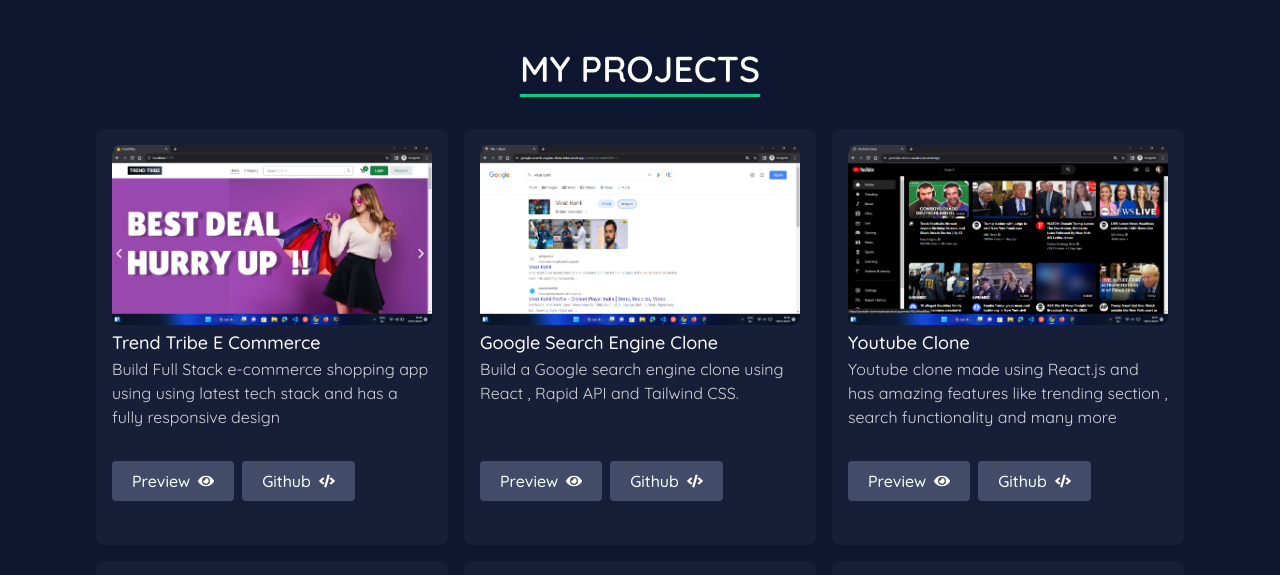
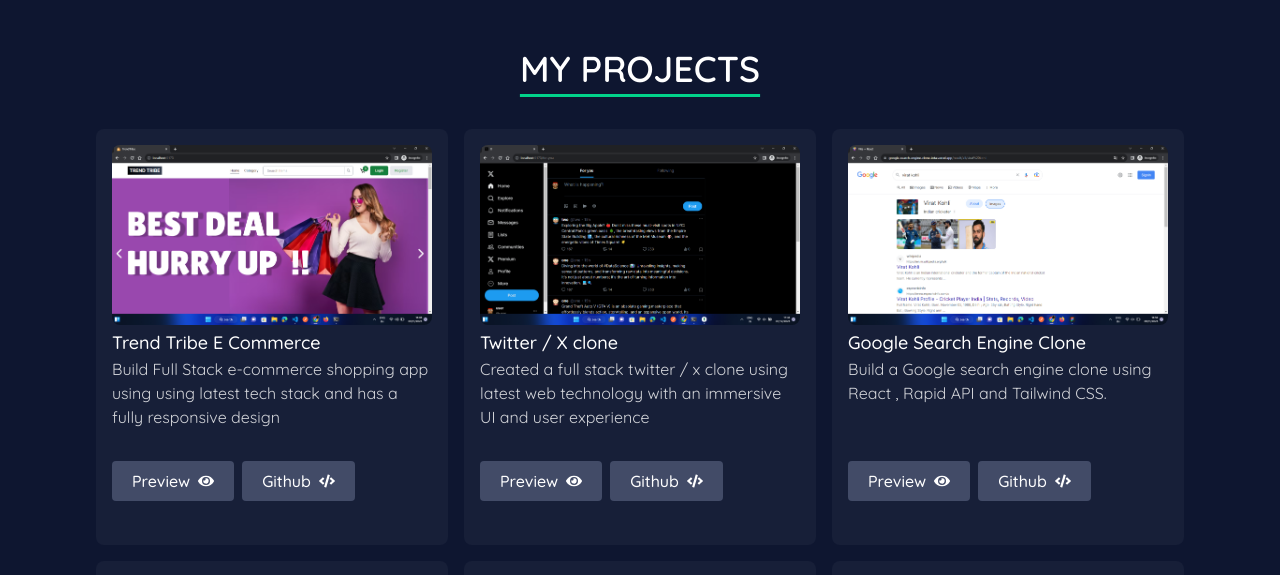
Before and after one commit to Himanshu-0981/my-portfolio, a React (Vite) app: page / in a window 1280 px wide. Shown: the part 2000-2575 px from the top of the page. Built offline with nearby package versions, Linux system fonts and the light colour scheme.

Commit message:
twitter project added

```diff
--- a/src/data/projectsData.js
+++ b/src/data/projectsData.js
@@ -3,6 +3,7 @@
 import yt from "../assets/yt.png";
 import movie from "../assets/movie.png";
 import weather_app from "../assets/weather-app.png";
+import twitter_clone from "../assets/twitter-clone.png";
 
 export const projectsData = [
   {
@@ -12,6 +13,14 @@
       "Build Full Stack e-commerce shopping app using using latest tech stack and has a fully responsive design",
     preview: "https://e-commerce-himanshu-0981.vercel.app/",
     github: "https://github.com/Himanshu-0981/e-commerce",
+  },
+  {
+    title: "Twitter / X clone ",
+    src: twitter_clone,
+    description:
+      "Created a full stack twitter / x clone using latest web technology with an immersive UI and user experience ",
+    preview: "",
+    github: "",
   },
   {
     title: "Google Search Engine Clone",
@@ -44,11 +53,4 @@
     preview: "https://dynamic-weather-app-murex.vercel.app/",
     github: "https://github.com/Himanshu-0981/dynamic-weather-app",
   },
-  {
-    title: "N/A",
-    src: "",
-    description: "N/A",
-    preview: "",
-    github: "",
-  },
 ];
```
Also changed, not shown: src/assets/twitter-clone.png (added).
